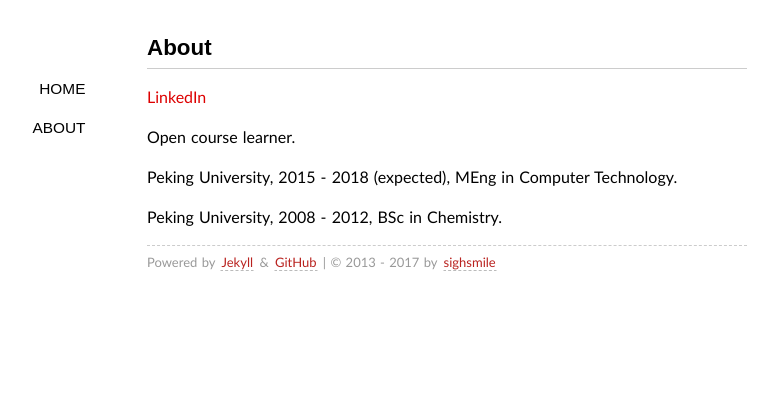
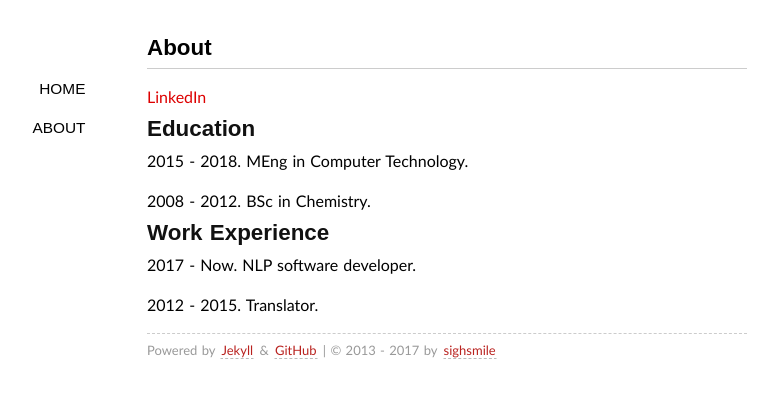
Before and after one commit to sighsmile/sighsmile.github.io, a Jekyll site: the page built from about/index.md, in a window 1280 px wide. Shown: the top 398 px of the page, without its empty margins (193-971 px from the left). Built offline with Jekyll 4.4.1, drawn with Linux system fonts in a browser that asks for light colours; some web fonts are replaced.

Commit message:
Update index.md

```diff
--- a/about/index.md
+++ b/about/index.md
@@ -6,8 +6,14 @@ comments: no
 
 [LinkedIn](https://www.linkedin.com/in/suicn/)
 
-Open course learner.
+## Education
 
-Peking University, 2015 - 2018 (expected), MEng in Computer Technology.
+2015 - 2018. MEng in Computer Technology.
 
-Peking University, 2008 - 2012, BSc in Chemistry.
+2008 - 2012. BSc in Chemistry.
+
+## Work Experience
+
+2017 - Now. NLP software developer.
+
+2012 - 2015. Translator.
```
